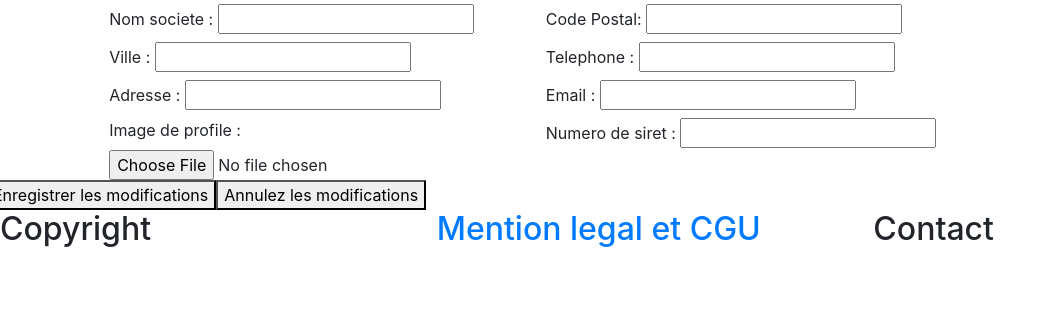
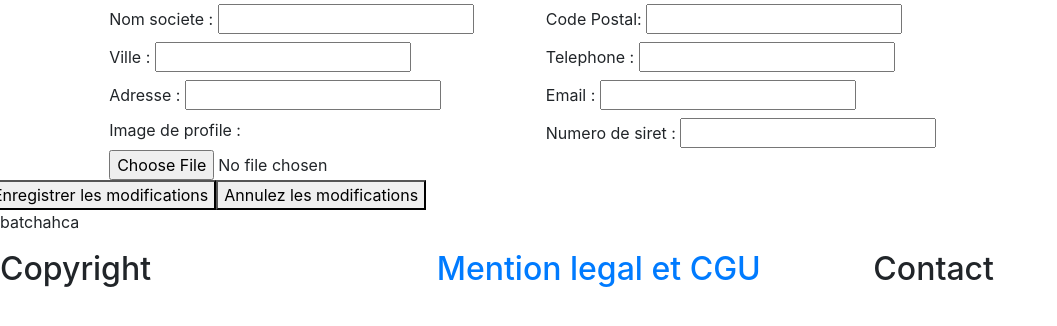
Before and after one commit to PasdeloupNathan/ProjectNavata, a PHP site: page /modifProfilEntreprise.php in a window 1280 px wide. Shown: the part 427-753 px from the top of the page, without its empty margins (0-1057 px from the left). Run offline with PHP 8.4, Linux system fonts and the light colour scheme; the visitor is signed in with stand-in values (Sample User, id 1); data that the repository does not hold is empty; some libraries are stand-ins or nearby versions.

Commit message:
paragraphe

```diff
--- a/assets/php/modifProfilEntreprise.php
+++ b/assets/php/modifProfilEntreprise.php
@@ -67,6 +67,7 @@ foreach($societe as $societes)
     </form>
 
 </div>
+<p> batchahca</p>
 
 <?php
 $DATABASE_HOST = 'localhost';
```
